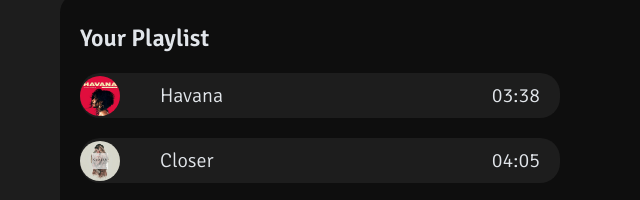
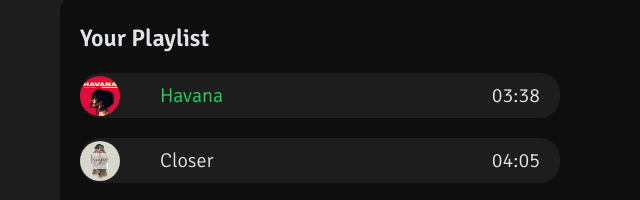
Before and after one commit to ashish16052/Spotify-clone, a plain HTML site: page index.html in a window 1280 px wide. In both pictures the pointer is over the element 211 px from the left and 222 px from the top of the page. Shown: the part 127-327 px from the top of the page, 20-660 px from the left. Drawn offline with Linux system fonts and the light colour scheme.

Commit message:
Update style.css

```diff
--- a/style.css
+++ b/style.css
@@ -78,6 +78,8 @@
 }
 
 .song-item{
+    position: static;
+    z-index: 2;
     border-radius: 20px;
     background-color: #1D1D1D;
     height: 45px;
@@ -86,8 +88,14 @@
     align-items: center;
     margin: 20px 0;
     font-size: 20px;
+}
+
+.song-name{
     cursor: pointer;
-    z-index: 1;
+}
+
+.song-name:hover{
+    color: #1ED760;
 }
 
 .time-stamp{
@@ -156,6 +164,10 @@
     color: #E1E5EA;
 }
 
+.about a:hover{
+    color: #1ED760;
+}
+
 .socials{
     font-size: 15px;
     padding: 0 10px;
```
